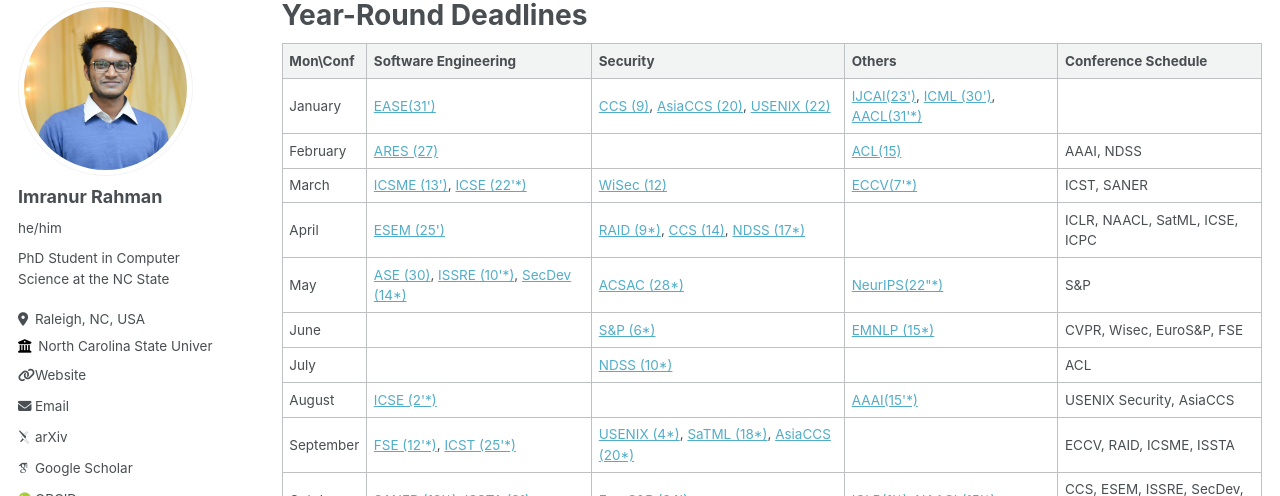
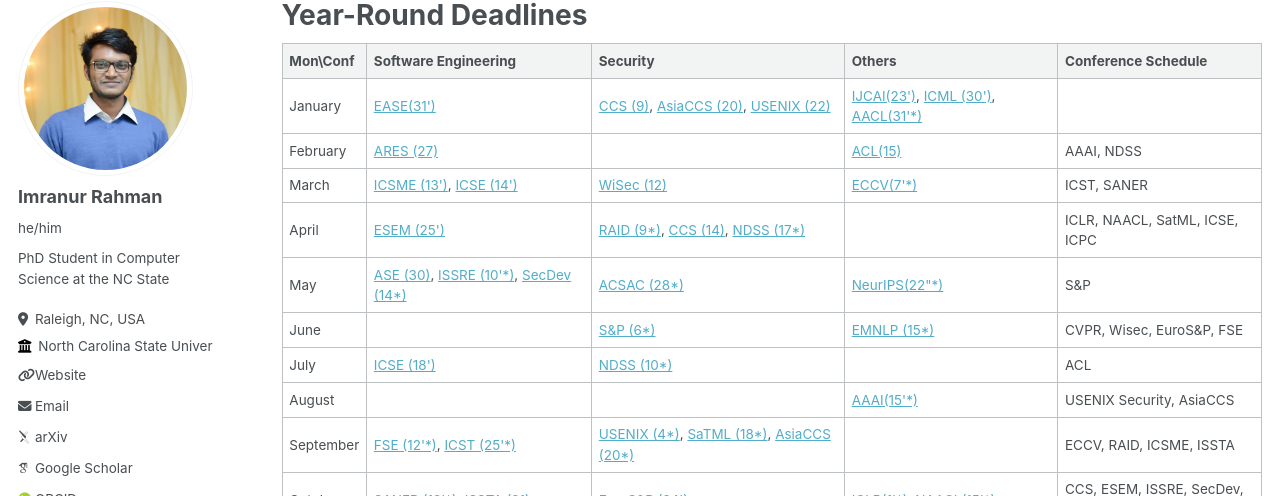
Before and after one commit to imranur-rahman/imranur-rahman.github.io, a Jekyll site: the page built from _pages/deadlines.md, in a window 1280 px wide and 1236 px high. Shown: the part 105-601 px from the top of the window. Built offline with Jekyll 4.4.1, drawn with Linux system fonts in a browser that asks for light colours; some web fonts are replaced.

Commit message:
Updated March and July deadlines for ICSE

```diff
--- a/_pages/deadlines.md
+++ b/_pages/deadlines.md
@@ -10,12 +10,12 @@ collection: deadlines
 --------------------|-----------------------|-------------------------|---------------------|---------------------------------
 January             | [EASE(31\')](https://conf.researchr.org/track/ease-2025/ease-2025-research-papers)  | [CCS (9)](https://www.sigsac.org/ccs/CCS2025/call-for-papers/), [AsiaCCS (20)](https://asiaccs2025.hust.edu.vn/call-for-papers/), [USENIX (22)](https://www.usenix.org/conference/usenixsecurity25)     | [IJCAI(23\')](https://2025.ijcai.org/call-for-papers-main-track/), [ICML (30\')](https://icml.cc/Conferences/2025/CallForPapers), [AACL(31\'\*)](https://sites.google.com/view/aacl-2024/call-for-papers) |
 February            | [ARES (27)](https://2025.ares-conference.eu/) |  | [ACL(15)](https://2025.aclweb.org/calls/main_conference_papers/) | AAAI, NDSS
-March               | [ICSME (13\')](https://conf.researchr.org/track/icsme-2025/icsme-2025-papers), [ICSE (22\'\*)](https://conf.researchr.org/home/icse-2025)  | [WiSec (12)](https://wisec2025.gmu.edu/call-for-papers/)  | [ECCV(7\'\*)](https://eccv.ecva.net/Conferences/2024/CallForPapers) | ICST, SANER
+March               | [ICSME (13\')](https://conf.researchr.org/track/icsme-2025/icsme-2025-papers), [ICSE (14\')](https://conf.researchr.org/track/icse-2026/icse-2026-research-track)  | [WiSec (12)](https://wisec2025.gmu.edu/call-for-papers/)  | [ECCV(7\'\*)](https://eccv.ecva.net/Conferences/2024/CallForPapers) | ICST, SANER
 April               | [ESEM (25\')](https://conf.researchr.org/track/esem-2025/esem-2025-technical-track)       | [RAID (9\*)](https://raid2024.github.io/call.html), [CCS (14)](https://www.sigsac.org/ccs/CCS2025/call-for-papers/), [NDSS (17\*)](https://www.ndss-symposium.org/ndss2025/submisions/call-for-papers/) |  | ICLR, NAACL, SatML, ICSE, ICPC
 May                 | [ASE (30)](https://conf.researchr.org/track/ase-2025/ase-2025-papers), [ISSRE (10\'\*)](https://issre.github.io/2024/calls_cfp-research.html), [SecDev (14\*)](https://secdev.ieee.org/2024/cfp/) |  [ACSAC (28\*)](https://www.acsac.org/2024/submissions/papers/) | [NeurIPS(22\"\*)](https://neurips.cc/Conferences/2024/CallForPapers) | S&P
 June                |     | [S&P (6\*)](https://sp2025.ieee-security.org/cfpapers.html) | [EMNLP (15\*)](https://2024.emnlp.org/calls/main_conference_papers/#paper-submission-details) | CVPR, Wisec, EuroS&P, FSE
-July                |                       |  [NDSS (10\*)](https://www.ndss-symposium.org/ndss2025/submisions/call-for-papers/) | | ACL
-August              | [ICSE (2\'\*)](https://conf.researchr.org/home/icse-2025) |  | [AAAI(15\'\*)](https://aaai.org/conference/aaai/aaai-25/) | USENIX Security, AsiaCCS
+July                |  [ICSE (18\')](https://conf.researchr.org/track/icse-2026/icse-2026-research-track) |  [NDSS (10\*)](https://www.ndss-symposium.org/ndss2025/submisions/call-for-papers/) | | ACL
+August              |  |  | [AAAI(15\'\*)](https://aaai.org/conference/aaai/aaai-25/) | USENIX Security, AsiaCCS
 September           | [FSE (12\'\*)](https://conf.researchr.org/track/fse-2025/fse-2025-research-papers),  [ICST (25\'\*)](https://conf.researchr.org/track/icst-2025/icst-2025-papers#Call-for-Papers)     | [USENIX (4\*)](https://www.usenix.org/conference/usenixsecurity25), [SaTML (18\*)](https://satml.org/participate-cfp/), [AsiaCCS (20\*)](https://asiaccs2025.hust.edu.vn/call-for-papers/) |    | ECCV, RAID, ICSME, ISSTA
 October             | [SANER (13\'\*)](https://conf.researchr.org/track/saner-2025/saner-2025-papers), [ISSTA (31)](https://conf.researchr.org/track/issta-2025/issta-2025-papers#Call-for-Papers)                | [EuroS&P (24\')](https://eurosp2025.ieee-security.org/cfp.html) | [ICLR(1\'\*)](https://iclr.cc/Conferences/2025/CallForPapers), [NAACL(15\'\*)](https://2025.naacl.org/calls/papers/#important-dates-for-naacl-2025) | CCS, ESEM, ISSRE, SecDev, ASE
 November            | [ICPC (9\')](https://conf.researchr.org/track/icpc-2025/icpc-2025-research)          | [S&P (14)](https://sp2025.ieee-security.org/cfpapers.html), [WiSec (21)](https://wisec2025.gmu.edu/call-for-papers/) | [CVPR(14\'\*)](https://cvpr.thecvf.com/Conferences/2025/CallForPapers) | EMNLP
```
